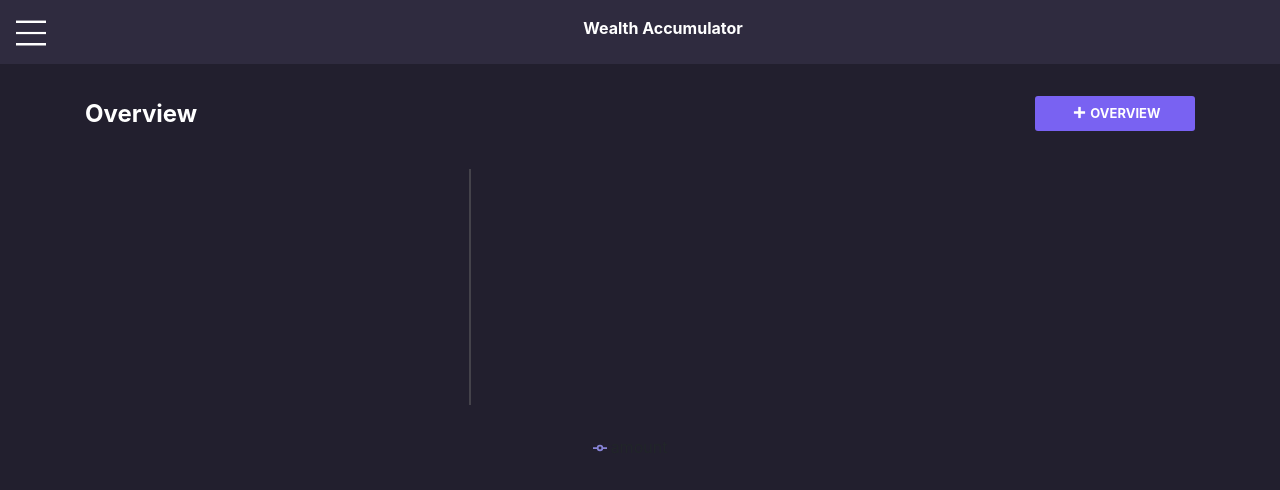
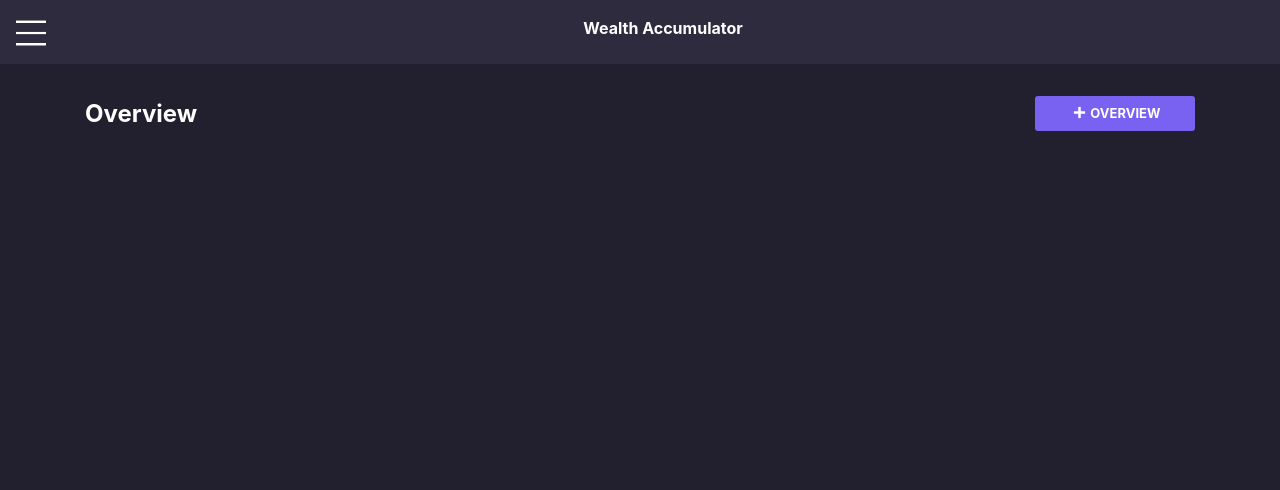
Before and after one commit to gandh99/Wealth-Accumulator, a React (Create React App) app: page /overview in a window 1280 px wide. Shown: the top 490 px of the page. Built offline with nearby package versions, Linux system fonts and the light colour scheme.

Commit message:
ChartContainer can now generate a chart for each and every expense.

```diff
--- a/src/expenses/expense-calculator.js
+++ b/src/expenses/expense-calculator.js
@@ -1,11 +1,7 @@
 export function generateExpenseData(expense) {
-    if (!expense || expense.length <= 0) return
-
-    // Can only handle 1 instance of expense for now
-    let testExpense = expense[0]
     let {
         expenseAmount, expenseFrequency, expensePercentageChange, expensePercentageChangeFrequency
-    } = testExpense
+    } = expense
 
     // Convert to number
     expenseAmount = Number(expenseAmount)
--- a/src/overview/ChartContainer.js
+++ b/src/overview/ChartContainer.js
@@ -5,23 +5,46 @@ import {
 import { generateExpenseData } from '../expenses/expense-calculator'
 
 export default function ChartContainer(props) {
-    let data = generateExpenseData(props.expenses)
-    return (
+    let lineCharts = []
+
+    props.expenses.map(expense => {
+        let expenseData = generateExpenseData(expense)
+        lineCharts.push(
             <LineChart
                 width={500}
                 height={300}
-            data={data}
+                data={expenseData}
                 margin={{
                     top: 5, right: 30, left: 20, bottom: 5,
                 }}
             >
-            {/* <CartesianGrid strokeDasharray="0 0" /> */}
                 <XAxis dataKey="year" />
                 <YAxis />
                 <Tooltip />
                 <Legend />
                 <Line type="monotone" dataKey="amount" stroke="#8884d8" activeDot={{ r: 8 }} />
-            {/* <Line type="monotone" dataKey="uv" stroke="#82ca9d" /> */}
-        </LineChart>
-    )
+            </LineChart>)
+    })
+    console.log(lineCharts)
+
+    return (lineCharts) ? lineCharts : null
+
+    // return (
+    //     <LineChart
+    //         width={500}
+    //         height={300}
+    //         data={data}
+    //         margin={{
+    //             top: 5, right: 30, left: 20, bottom: 5,
+    //         }}
+    //     >
+    //         {/* <CartesianGrid strokeDasharray="0 0" /> */}
+    //         <XAxis dataKey="year" />
+    //         <YAxis />
+    //         <Tooltip />
+    //         <Legend />
+    //         <Line type="monotone" dataKey="amount" stroke="#8884d8" activeDot={{ r: 8 }} />
+    //         {/* <Line type="monotone" dataKey="uv" stroke="#82ca9d" /> */}
+    //     </LineChart>
+    // )
 }
```
Lines whose indentation alone changed are shown as unchanged.
